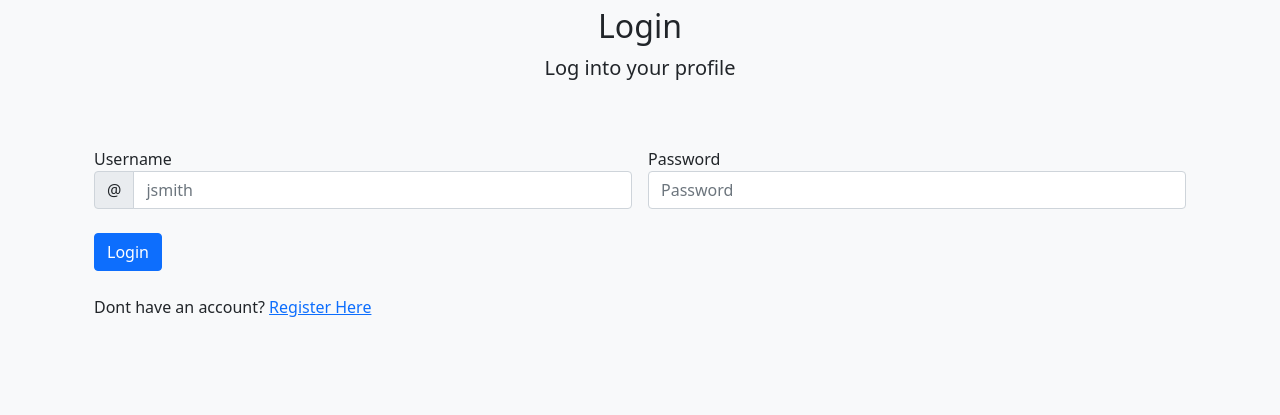
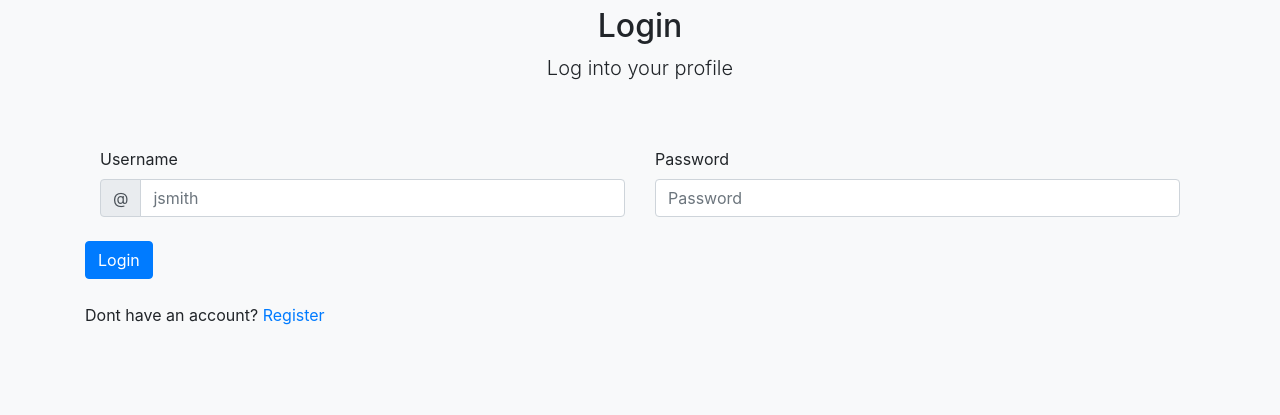
Before and after one commit to austinjjohn/CMSC447-Project, a Django app: page /login_user in a window 1280 px wide. Shown: the part 385-800 px from the top of the page. Run offline with Django 4.2, Linux system fonts and the light colour scheme; some libraries are stand-ins or nearby versions.

Commit message:
Signup Automatically Logs in.

```diff
--- a/SafeHaven/Haven/templates/base.html
+++ b/SafeHaven/Haven/templates/base.html
@@ -21,21 +21,27 @@
 {% include 'navbar.html' %}
 {% block content %}
 
-    <div class="container">
-        {% if messages %}
-            {% for message in messages %}
-            <div class="alert alert-warning alert-dismissible fade show" role="alert">
-                {{ message }}
-                <button type="button" class="close" data-dismiss="alert" aria-label="Close">
-                <span aria-hidden="true">&times;</span>
-                </button>
-            </div>
-            {% endfor %}
-        {% endif %}
-    </div>
+<!--    <div class="container">-->
+<!--        {% if messages %}-->
+<!--            {% for message in messages %}-->
+<!--                <div class="alert alert-warning alert-dismissible fade show" role="alert">-->
+<!--                {{ message }}-->
+<!--                <button type="button" class="close" data-dismiss="alert" aria-label="Close">-->
+<!--                <span aria-hidden="true">&times;</span>-->
+<!--                </button>-->
+<!--            </div>-->
+<!--            {% endfor %}-->
+<!--        {% endif %}-->
+<!--    </div>-->
 {% endblock %}
 
 <!-- Bootstrap Scripts -->
 <script src="https://cdn.jsdelivr.net/npm/bootstrap@5.1.3/dist/js/bootstrap.bundle.min.js" integrity="sha384-ka7Sk0Gln4gmtz2MlQnikT1wXgYsOg+OMhuP+IlRH9sENBO0LRn5q+8nbTov4+1p" crossorigin="anonymous"></script>
+<!--BOOTSTRAP JS-->
+<script src="https://code.jquery.com/jquery-3.3.1.slim.min.js" integrity="sha384-q8i/X+965DzO0rT7abK41JStQIAqVgRVzpbzo5smXKp4YfRvH+8abtTE1Pi6jizo" crossorigin="anonymous"></script>
+<script src="https://cdnjs.cloudflare.com/ajax/libs/popper.js/1.14.7/umd/popper.min.js" integrity="sha384-UO2eT0CpHqdSJQ6hJty5KVphtPhzWj9WO1clHTMGa3JDZwrnQq4sF86dIHNDz0W1" crossorigin="anonymous"></script>
+<script src="https://stackpath.bootstrapcdn.com/bootstrap/4.3.1/js/bootstrap.min.js" integrity="sha384-JjSmVgyd0p3pXB1rRibZUAYoIIy6OrQ6VrjIEaFf/nJGzIxFDsf4x0xIM+B07jRM" crossorigin="anonymous"></script>
+<!--BOOTSTRAP CSS-->
+<link rel="stylesheet" href="https://stackpath.bootstrapcdn.com/bootstrap/4.3.1/css/bootstrap.min.css" integrity="sha384-ggOyR0iXCbMQv3Xipma34MD+dH/1fQ784/j6cY/iJTQUOhcWr7x9JvoRxT2MZw1T" crossorigin="anonymous">
 </body>
 </html>
--- a/SafeHaven/Haven/templates/evac_profile_page.html
+++ b/SafeHaven/Haven/templates/evac_profile_page.html
@@ -1,4 +1,4 @@
-<!doctype html>
+{% extends 'base.html' %}
 <html lang="en">
 <head>
     <!-- Required meta tags -->
--- a/SafeHaven/Haven/templates/login.html
+++ b/SafeHaven/Haven/templates/login.html
@@ -10,6 +10,9 @@
     <link href="https://cdn.jsdelivr.net/npm/bootstrap@5.1.3/dist/css/bootstrap.min.css" rel="stylesheet" integrity="sha384-1BmE4kWBq78iYhFldvKuhfTAU6auU8tT94WrHftjDbrCEXSU1oBoqyl2QvZ6jIW3" crossorigin="anonymous">
 
     <title>SafeHaven Website</title>
+
+
+
 </head>
 <body class="bg-light">
 <div class="container">
@@ -27,8 +30,19 @@
 <!--    <h3 class="mb-3">Primary User Information</h3>-->
     <form action="login_user" method="POST">
         {% csrf_token %}
-        <div class="row g-3">
 
+{% if messages %}
+    {% for message in messages %}
+        <div class="alert alert-warning alert-dismissible fade show" role="alert">
+        {{ message }}
+        <button type="button" class="close" data-dismiss="alert" aria-label="Close">
+        <span aria-hidden="true">&times;</span>
+        </button>
+    </div>
+    {% endfor %}
+{% endif %}
+
+<div class="d-flex justify-content-center">
         <div class="col-6">
             <label for="username" class=form-label">Username</label>
             <div class="input-group">
@@ -40,14 +54,6 @@
             </div>
         </div>
 
-<!--            <div class="col-6">-->
-<!--                <label for="email" class="form-label">Email</label>-->
-<!--                <input id="email" type="email" class="form-control" placeholder="jsmith@gmail.com" required>-->
-<!--                <div class="invalid-feedback">-->
-<!--                    Invalid Email.-->
-<!--                </div>-->
-<!--            </div>-->
-
             <div class="col-6">
                 <label for="password" class=form-label">Password</label>
                 <input id="password" name="password" type="password" class="form-control" placeholder="Password" required>
@@ -58,13 +64,14 @@
 
         </div>
         <br>
-                <button type="submit" class="btn btn-primary btn-block">Login</button>
+                <button type="submit" class="btn btn-primary">Login</button>
+<!--        <button type="submit" class="btn btn-primary btn-block">Login</button>-->
     </form>
     <br>
     <span>
-        Dont have an account? <a href="{% url 'signup' %}">Register Here</a>
+        Dont have an account? <a href="{% url 'signup' %}">Register</a>
     </span>
-
+</div>
 </div>
 
 <p>
--- a/SafeHaven/Haven/templates/navbar.html
+++ b/SafeHaven/Haven/templates/navbar.html
@@ -16,7 +16,6 @@
               <a class="nav-link" href="{% url 'login' %}">Login</a>
             {% endif %}
 
-
             <span>
             {% if user.is_authenticated %}
                 <svg xmlns="http://www.w3.org/2000/svg" width="16" height="16" fill="currentColor" class="bi bi-person" viewBox="0 0 16 16">
--- a/SafeHaven/Haven/views.py
+++ b/SafeHaven/Haven/views.py
@@ -16,7 +16,6 @@ from django.contrib.auth.models import User
 def index(request):
     template = loader.get_template("homepage.html")
     return HttpResponse(template.render({}, request))
-    # return HttpResponse("Hello, world. You're at the Haven index.")
 
 
 def logout_user(request):
@@ -30,10 +29,9 @@ def signup(response):
         form = RegisterationForm(response.POST)
         if form.is_valid():
             form.save()
-            # user = authenticate(username=form.cleaned_data['username'], password=form.cleaned_data['password1'])
-            # messages.info(request, "Thanks for registering.")
-            # login_user(response, user)
-            return redirect("/listings")  # UNCOMMENT WHEN WE HAVE A LISTINGS PAGE TO CONTINUE TO
+            user = authenticate(username=form.cleaned_data['username'], password=form.cleaned_data['password1'])
+            login(response, user)
+            return redirect("home")  # UNCOMMENT WHEN WE HAVE A LISTINGS PAGE TO CONTINUE TO
 
     else:
         form = RegisterationForm()
@@ -42,19 +40,17 @@ def signup(response):
 
 def login_user(request):
     if request.method == "POST":
-        # email = request.POST["email"]
         username = request.POST['username']
         password = request.POST['password']
-        # user = User.objects.get(username__exact=username)
         user = authenticate(username=username, password=password)
 
         if user is not None:
             login(request, user)
-            # info = {'user_name': user.username, 'user_email': user.email}
+            messages.success(request, "Successfully Logged In.")
             return redirect('homepage')
 
         else:
-            messages.success(request, "Incorrect Email or Password. Try Again.")
+            messages.error(request, "Incorrect Email or Password. Try Again.")
             return redirect('login')
 
     else:
@@ -95,10 +91,6 @@ def map(request):
 
 
 def homepage(request):
-    # if User is not None:
-    #     template = loader.get_template("homepage.html")
-    #     return render(request, 'homepage', info)
-    # else:
     template = loader.get_template("homepage.html")
     return HttpResponse(template.render({}, request))
 
```
Also changed, not shown: SafeHaven/Haven/templates/homepage.html (+0 -17 lines). Lines whose indentation alone changed are shown as unchanged.
